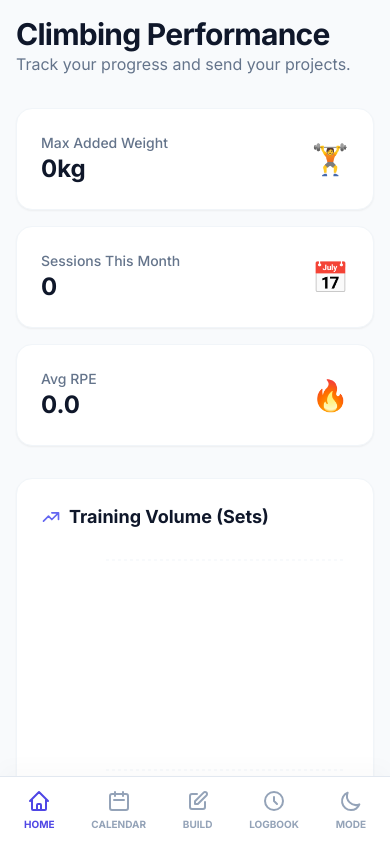
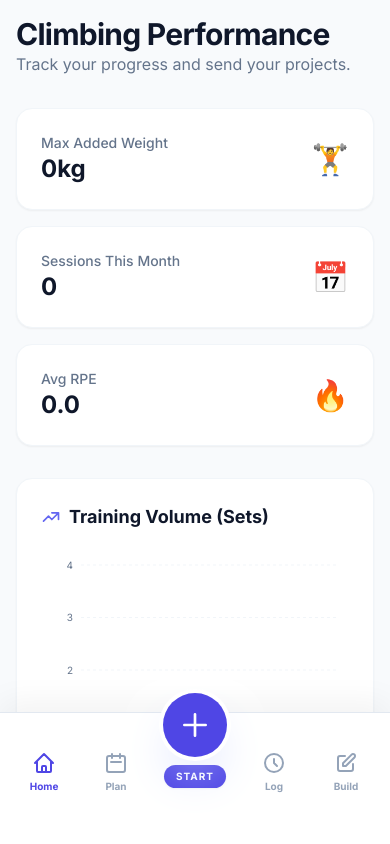
Before and after one commit to davesinpi/climbingapp, a React (Vite) app: page / in a window 390 px wide. Shown: the top 844 px of the page. Built offline with nearby package versions, Linux system fonts and the light colour scheme.

Commit message:
feat: Enhance dashboard with dynamic nav and volume chart
Adds a dynamic navigation item generation based on session completion status and refines the weekly volume chart to always display 7 days, even if data is sparse. Includes a small delay on dashboard mount to ensure correct rendering.

```diff
--- a/components/Dashboard.tsx
+++ b/components/Dashboard.tsx
@@ -16,8 +16,12 @@ const Dashboard: React.FC<DashboardProps> = ({ onEditSession, activeSession, onC
   const [exercises, setExercises] = useState<Exercise[]>([]);
   const [aiAnalysis, setAiAnalysis] = useState<string>('Loading AI insights...');
   const [isDark, setIsDark] = useState(document.documentElement.classList.contains('dark'));
+  const [isMounted, setIsMounted] = useState(false);
 
   useEffect(() => {
+    // Small delay ensures the layout engine has finished initial passes
+    const timer = setTimeout(() => setIsMounted(true), 50);
+
     const s = StorageService.getSessions().filter(sess => sess.isCompleted);
     setSessions(s);
     setExercises(StorageService.getExercises());
@@ -32,14 +36,22 @@ const Dashboard: React.FC<DashboardProps> = ({ onEditSession, activeSession, onC
       setIsDark(document.documentElement.classList.contains('dark'));
     });
     observer.observe(document.documentElement, { attributes: true, attributeFilter: ['class'] });
-    return () => observer.disconnect();
+
+    return () => {
+      clearTimeout(timer);
+      observer.disconnect();
+    };
   }, []);
 
   const getRecentVolume = () => {
-    return sessions.slice(-7).map(s => ({
+    const data = sessions.slice(-7).map(s => ({
       date: new Date(s.date).toLocaleDateString('en-US', { month: 'short', day: 'numeric' }),
       sets: s.exercises.reduce((acc, ex) => acc + ex.sets.length, 0)
     }));
+    while (data.length < 7) {
+      data.unshift({ date: '-', sets: 0 });
+    }
+    return data;
   };
 
   const getPRs = () => {
@@ -68,9 +80,8 @@ const Dashboard: React.FC<DashboardProps> = ({ onEditSession, activeSession, onC
         <p className="text-slate-500 dark:text-slate-400">Track your progress and send your projects.</p>
       </header>
 
-      {/* Active Session Callout */}
       {activeSession && (
-        <div className="bg-gradient-to-r from-indigo-600 to-violet-600 rounded-3xl p-6 shadow-xl shadow-indigo-200 dark:shadow-none text-white relative overflow-hidden group">
+        <div className="bg-gradient-to-r from-indigo-600 to-violet-600 rounded-3xl p-6 shadow-xl text-white relative overflow-hidden group">
           <div className="absolute top-0 right-0 p-8 opacity-10 group-hover:scale-110 transition-transform">
              <svg xmlns="http://www.w3.org/2000/svg" className="h-32 w-32" fill="none" viewBox="0 0 24 24" stroke="currentColor">
                <path strokeLinecap="round" strokeLinejoin="round" strokeWidth={2} d="M14.752 11.168l-3.197-2.132A1 1 0 0010 9.87v4.263a1 1 0 001.555.832l3.197-2.132a1 1 0 000-1.664z" />
@@ -101,7 +112,6 @@ const Dashboard: React.FC<DashboardProps> = ({ onEditSession, activeSession, onC
         </div>
       )}
 
-      {/* Stats Grid */}
       <div className="grid grid-cols-1 md:grid-cols-3 gap-4">
         {getPRs().map((pr, i) => (
           <div key={i} className="bg-white dark:bg-slate-900 p-6 rounded-2xl shadow-sm border border-slate-100 dark:border-slate-800 flex items-center justify-between">
@@ -115,47 +125,47 @@ const Dashboard: React.FC<DashboardProps> = ({ onEditSession, activeSession, onC
       </div>
 
       <div className="grid grid-cols-1 lg:grid-cols-2 gap-6">
-        {/* Charts */}
-        <div className="bg-white dark:bg-slate-900 p-6 rounded-2xl shadow-sm border border-slate-100 dark:border-slate-800">
+        <div className="bg-white dark:bg-slate-900 p-6 rounded-2xl shadow-sm border border-slate-100 dark:border-slate-800 min-w-0">
           <h3 className="text-lg font-bold mb-6 flex items-center gap-2 dark:text-slate-100">
             <svg xmlns="http://www.w3.org/2000/svg" className="h-5 w-5 text-indigo-500" fill="none" viewBox="0 0 24 24" stroke="currentColor">
               <path strokeLinecap="round" strokeLinejoin="round" strokeWidth={2} d="M13 7h8m0 0v8m0-8l-8 8-4-4-6 6" />
             </svg>
             Training Volume (Sets)
           </h3>
-          <div className="h-[250px] w-full">
-            <ResponsiveContainer width="100%" height="100%">
-              <BarChart data={getRecentVolume()}>
+          <div className="h-[250px] w-full min-w-0">
+            {isMounted && (
+              <ResponsiveContainer width="100%" height="100%" minWidth={0}>
+                <BarChart data={getRecentVolume()} margin={{ top: 10, right: 10, left: -20, bottom: 0 }}>
                   <CartesianGrid strokeDasharray="3 3" vertical={false} stroke={isDark ? '#1e293b' : '#f1f5f9'} />
                   <XAxis
                     dataKey="date"
                     axisLine={false}
                     tickLine={false}
-                  tick={{ fontSize: 12, fill: isDark ? '#94a3b8' : '#64748b' }}
+                    tick={{ fontSize: 10, fill: isDark ? '#94a3b8' : '#64748b' }}
                   />
                   <YAxis
                     axisLine={false}
                     tickLine={false}
-                  tick={{ fontSize: 12, fill: isDark ? '#94a3b8' : '#64748b' }}
+                    tick={{ fontSize: 10, fill: isDark ? '#94a3b8' : '#64748b' }}
                   />
                   <Tooltip
                     cursor={{ fill: isDark ? '#1e293b' : '#f8fafc' }}
                     contentStyle={{
                       borderRadius: '12px',
                       border: 'none',
-                    boxShadow: '0 4px 6px -1px rgb(0 0 0 / 0.1)',
-                    backgroundColor: isDark ? '#0f172a' : '#fff',
+                      boxShadow: '0 10px 15px -3px rgb(0 0 0 / 0.1)',
+                      backgroundColor: isDark ? '#1e293b' : '#fff',
                       color: isDark ? '#f1f5f9' : '#0f172a'
                     }}
                   />
-                <Bar dataKey="sets" fill="#6366f1" radius={[4, 4, 0, 0]} />
+                  <Bar dataKey="sets" fill="#6366f1" radius={[6, 6, 0, 0]} barSize={32} />
                 </BarChart>
               </ResponsiveContainer>
+            )}
           </div>
         </div>
 
-        {/* AI Analysis */}
-        <div className="bg-indigo-900 dark:bg-indigo-950 text-indigo-100 p-6 rounded-2xl shadow-lg border border-indigo-800 dark:border-indigo-900 transition-colors">
+        <div className="bg-indigo-900 dark:bg-indigo-950 text-indigo-100 p-6 rounded-2xl shadow-lg border border-indigo-800 dark:border-indigo-900">
           <div className="flex items-center gap-2 mb-4">
             <div className="p-2 bg-indigo-700 dark:bg-indigo-800 rounded-lg">
               <svg xmlns="http://www.w3.org/2000/svg" className="h-5 w-5" viewBox="0 0 20 20" fill="currentColor">
@@ -173,7 +183,6 @@ const Dashboard: React.FC<DashboardProps> = ({ onEditSession, activeSession, onC
         </div>
       </div>
 
-      {/* Recent History */}
       <div className="bg-white dark:bg-slate-900 p-6 rounded-2xl shadow-sm border border-slate-100 dark:border-slate-800">
         <h3 className="text-lg font-bold mb-4 dark:text-slate-100">Recent Sessions</h3>
         <div className="space-y-4">
--- a/components/Layout.tsx
+++ b/components/Layout.tsx
@@ -28,65 +28,91 @@ const Layout: React.FC<LayoutProps> = ({ children, activeView, setActiveView, ha
     }
   }, [isDarkMode]);
 
-  const baseNavItems: { view: AppView; icon: React.ReactNode; label: string }[] = [
-    { view: 'Dashboard', label: 'Home', icon: (
+  // Dynamically build nav items based on session state
+  const getNavItems = () => {
+    const items = [
+      { view: 'Dashboard' as AppView, label: 'Home', icon: (
         <svg xmlns="http://www.w3.org/2000/svg" className="h-6 w-6" fill="none" viewBox="0 0 24 24" stroke="currentColor">
           <path strokeLinecap="round" strokeLinejoin="round" strokeWidth={2} d="M3 12l2-2m0 0l7-7 7 7M5 10v10a1 1 0 001 1h3m10-11l2 2m-2-2v10a1 1 0 01-1 1h-3m-6 0a1 1 0 001-1v-4a1 1 0 011-1h2a1 1 0 011 1v4a1 1 0 001 1m-6 0h6" />
         </svg>
       )},
-    { view: 'Calendar', label: 'Calendar', icon: (
+      { view: 'Calendar' as AppView, label: 'Plan', icon: (
         <svg xmlns="http://www.w3.org/2000/svg" className="h-6 w-6" fill="none" viewBox="0 0 24 24" stroke="currentColor">
           <path strokeLinecap="round" strokeLinejoin="round" strokeWidth={2} d="M8 7V3m8 4V3m-9 8h10M5 21h14a2 2 0 002-2V7a2 2 0 00-2-2H5a2 2 0 00-2 2v12a2 2 0 002 2z" />
         </svg>
       )},
-    { view: 'Templates', label: 'Build', icon: (
-      <svg xmlns="http://www.w3.org/2000/svg" className="h-6 w-6" fill="none" viewBox="0 0 24 24" stroke="currentColor">
-        <path strokeLinecap="round" strokeLinejoin="round" strokeWidth={2} d="M11 5H6a2 2 0 00-2 2v11a2 2 0 002 2h11a2 2 0 002-2v-5m-1.414-9.414a2 2 0 112.828 2.828L11.828 15H9v-2.828l8.586-8.586z" />
+    ];
+
+    if (hasActiveSession) {
+      items.push({ view: 'ActiveSession' as AppView, label: 'Active', icon: (
+        <div className="relative">
+          <svg xmlns="http://www.w3.org/2000/svg" className="h-6 w-6 text-red-500 animate-pulse" fill="none" viewBox="0 0 24 24" stroke="currentColor">
+            <path strokeLinecap="round" strokeLinejoin="round" strokeWidth={2} d="M14.752 11.168l-3.197-2.132A1 1 0 0010 9.87v4.263a1 1 0 001.555.832l3.197-2.132a1 1 0 000-1.664z" />
           </svg>
-    )},
-    { view: 'History', label: 'Logbook', icon: (
+          <span className="absolute -top-1 -right-1 flex h-2 w-2">
+            <span className="animate-ping absolute inline-flex h-full w-full rounded-full bg-red-400 opacity-75"></span>
+            <span className="relative inline-flex rounded-full h-2 w-2 bg-red-500"></span>
+          </span>
+        </div>
+      )});
+    }
+
+    items.push(
+      { view: 'History' as AppView, label: 'Log', icon: (
         <svg xmlns="http://www.w3.org/2000/svg" className="h-6 w-6" fill="none" viewBox="0 0 24 24" stroke="currentColor">
           <path strokeLinecap="round" strokeLinejoin="round" strokeWidth={2} d="M12 8v4l3 3m6-3a9 9 0 11-18 0 9 9 0 0118 0z" />
         </svg>
       )},
-  ];
+      { view: 'Templates' as AppView, label: 'Build', icon: (
+        <svg xmlns="http://www.w3.org/2000/svg" className="h-6 w-6" fill="none" viewBox="0 0 24 24" stroke="currentColor">
+          <path strokeLinecap="round" strokeLinejoin="round" strokeWidth={2} d="M11 5H6a2 2 0 00-2 2v11a2 2 0 002 2h11a2 2 0 002-2v-5m-1.414-9.414a2 2 0 112.828 2.828L11.828 15H9v-2.828l8.586-8.586z" />
+        </svg>
+      )}
+    );
 
-  const navItems = [...baseNavItems];
-  if (hasActiveSession) {
-    navItems.splice(1, 0, {
-      view: 'ActiveSession',
-      label: 'Active',
-      icon: (
-        <div className="relative">
-          <svg xmlns="http://www.w3.org/2000/svg" className="h-6 w-6" fill="none" viewBox="0 0 24 24" stroke="currentColor">
-            <path strokeLinecap="round" strokeLinejoin="round" strokeWidth={2} d="M14.752 11.168l-3.197-2.132A1 1 0 0010 9.87v4.263a1 1 0 001.555.832l3.197-2.132a1 1 0 000-1.664z" />
-            <path strokeLinecap="round" strokeLinejoin="round" strokeWidth={2} d="M21 12a9 9 0 11-18 0 9 9 0 0118 0z" />
-          </svg>
-          <span className="absolute -top-1 -right-1 w-2 h-2 bg-red-500 rounded-full animate-pulse"></span>
-        </div>
-      )
-    });
-  }
+    return items;
+  };
+
+  const navItems = getNavItems();
 
   return (
-    <div className="min-h-screen pb-24 lg:pb-0 lg:pl-64 bg-slate-50 dark:bg-slate-950 transition-colors duration-300">
+    <div className="min-h-screen pb-32 lg:pb-0 lg:pl-64 bg-slate-50 dark:bg-slate-950 transition-colors duration-300">
       {/* Desktop Sidebar */}
-      <aside className="hidden lg:flex fixed left-0 top-0 bottom-0 w-64 bg-white dark:bg-slate-900 border-r border-slate-200 dark:border-slate-800 flex-col p-6 shadow-sm transition-colors duration-300">
+      <aside className="hidden lg:flex fixed left-0 top-0 bottom-0 w-64 bg-white dark:bg-slate-900 border-r border-slate-200 dark:border-slate-800 flex-col p-6 shadow-sm z-50">
         <div className="flex items-center gap-3 mb-10 px-2">
           <div className="bg-indigo-600 w-10 h-10 rounded-xl flex items-center justify-center text-white font-black text-xl">S</div>
           <h2 className="text-2xl font-black text-indigo-600 dark:text-indigo-400 tracking-tight">SEND IT</h2>
         </div>
+
         <nav className="flex-1 space-y-2">
+          <button
+            onClick={() => setActiveView(hasActiveSession ? 'ActiveSession' : 'Templates')}
+            className={`w-full flex items-center gap-3 px-4 py-4 mb-6 rounded-2xl transition-all shadow-lg hover:scale-[1.02] active:scale-95 ${
+              hasActiveSession
+                ? 'bg-red-500 text-white shadow-red-200 dark:shadow-none'
+                : 'bg-indigo-600 text-white shadow-indigo-200 dark:shadow-none'
+            }`}
+          >
+            {hasActiveSession ? (
+               <svg xmlns="http://www.w3.org/2000/svg" className="h-6 w-6 animate-pulse" fill="none" viewBox="0 0 24 24" stroke="currentColor">
+                 <path strokeLinecap="round" strokeLinejoin="round" strokeWidth={2} d="M14.752 11.168l-3.197-2.132A1 1 0 0010 9.87v4.263a1 1 0 001.555.832l3.197-2.132a1 1 0 000-1.664z" /><path strokeLinecap="round" strokeLinejoin="round" strokeWidth={2} d="M21 12a9 9 0 11-18 0 9 9 0 0118 0z" />
+               </svg>
+            ) : (
+              <svg xmlns="http://www.w3.org/2000/svg" className="h-6 w-6" fill="none" viewBox="0 0 24 24" stroke="currentColor">
+                <path strokeLinecap="round" strokeLinejoin="round" strokeWidth={2} d="M12 4v16m8-8H4" />
+              </svg>
+            )}
+            <span className="font-bold text-lg">{hasActiveSession ? 'Resume Workout' : 'Start Workout'}</span>
+          </button>
+
           {navItems.map((item) => (
             <button
               key={item.view}
               onClick={() => setActiveView(item.view)}
               className={`w-full flex items-center gap-3 px-4 py-3 rounded-xl transition-all ${
                 activeView === item.view
-                  ? 'bg-indigo-600 text-white shadow-indigo-200 dark:shadow-indigo-950/20 shadow-lg'
-                  : item.view === 'ActiveSession'
-                    ? 'text-indigo-600 dark:text-indigo-400 bg-indigo-50 dark:bg-indigo-900/10 hover:bg-indigo-100 dark:hover:bg-indigo-900/20'
-                    : 'text-slate-500 dark:text-slate-400 hover:bg-slate-50 dark:hover:bg-slate-800'
+                  ? (item.view === 'ActiveSession' ? 'bg-red-50 dark:bg-red-950/20 text-red-600' : 'bg-slate-100 dark:bg-slate-800 text-indigo-600 dark:text-indigo-400')
+                  : (item.view === 'ActiveSession' ? 'text-red-400 hover:bg-red-50 dark:hover:bg-red-950/10' : 'text-slate-500 dark:text-slate-400 hover:bg-slate-50 dark:hover:bg-slate-800')
               }`}
             >
               {item.icon}
@@ -101,19 +127,9 @@ const Layout: React.FC<LayoutProps> = ({ children, activeView, setActiveView, ha
              className="w-full flex items-center gap-3 px-4 py-2 text-sm text-slate-500 dark:text-slate-400 hover:text-indigo-600 dark:hover:text-indigo-400 transition-colors"
            >
              {isDarkMode ? (
-               <>
-                <svg xmlns="http://www.w3.org/2000/svg" className="h-5 w-5" fill="none" viewBox="0 0 24 24" stroke="currentColor">
-                  <path strokeLinecap="round" strokeLinejoin="round" strokeWidth={2} d="M12 3v1m0 18v1m9-9h1m-18 0h1m3.342-7.658l.707.707m12.728 12.728l.707.707M6.342 17.658l-.707.707M17.658 6.342l-.707.707M16 12a4 4 0 11-8 0 4 4 0 018 0z" />
-                </svg>
-                <span>Light Mode</span>
-               </>
+               <><svg xmlns="http://www.w3.org/2000/svg" className="h-5 w-5" fill="none" viewBox="0 0 24 24" stroke="currentColor"><path strokeLinecap="round" strokeLinejoin="round" strokeWidth={2} d="M12 3v1m0 18v1m9-9h1m-18 0h1m3.342-7.658l.707.707m12.728 12.728l.707.707M6.342 17.658l-.707.707M17.658 6.342l-.707.707M16 12a4 4 0 11-8 0 4 4 0 018 0z" /></svg><span>Light Mode</span></>
              ) : (
-               <>
-                <svg xmlns="http://www.w3.org/2000/svg" className="h-5 w-5" fill="none" viewBox="0 0 24 24" stroke="currentColor">
-                  <path strokeLinecap="round" strokeLinejoin="round" strokeWidth={2} d="M20.354 15.354A9 9 0 018.646 3.646 9.003 9.003 0 0012 21a9.003 9.003 0 008.354-5.646z" />
-                </svg>
-                <span>Dark Mode</span>
-               </>
+               <><svg xmlns="http://www.w3.org/2000/svg" className="h-5 w-5" fill="none" viewBox="0 0 24 24" stroke="currentColor"><path strokeLinecap="round" strokeLinejoin="round" strokeWidth={2} d="M20.354 15.354A9 9 0 018.646 3.646 9.003 9.003 0 0012 21a9.003 9.003 0 008.354-5.646z" /></svg><span>Dark Mode</span></>
              )}
            </button>
            <button onClick={() => setActiveView('Exercises')} className="w-full text-left px-4 py-2 text-sm text-slate-400 hover:text-indigo-600 dark:hover:text-indigo-400">Exercise Library</button>
@@ -121,38 +137,46 @@ const Layout: React.FC<LayoutProps> = ({ children, activeView, setActiveView, ha
       </aside>
 
       {/* Mobile Nav */}
-      <nav className="lg:hidden fixed bottom-0 left-0 right-0 bg-white dark:bg-slate-900 border-t border-slate-200 dark:border-slate-800 px-6 py-3 flex justify-between items-center z-40 shadow-[0_-10px_20px_rgba(0,0,0,0.02)] transition-colors duration-300">
-        {navItems.map((item) => (
+      <nav className="lg:hidden fixed bottom-0 left-0 right-0 bg-white dark:bg-slate-900 border-t border-slate-200 dark:border-slate-800 px-2 py-3 pb-6 flex justify-around items-center z-50 shadow-[0_-10px_30px_rgba(0,0,0,0.05)]">
+        <button onClick={() => setActiveView('Dashboard')} className={`flex flex-col items-center gap-1 p-2 min-w-[50px] ${activeView === 'Dashboard' ? 'text-indigo-600' : 'text-slate-400'}`}>
+          {navItems[0].icon}<span className="text-[10px] font-bold">Home</span>
+        </button>
+        <button onClick={() => setActiveView('Calendar')} className={`flex flex-col items-center gap-1 p-2 min-w-[50px] ${activeView === 'Calendar' ? 'text-indigo-600' : 'text-slate-400'}`}>
+          {navItems[1].icon}<span className="text-[10px] font-bold">Plan</span>
+        </button>
+
+        {/* Central Usable Button */}
+        <div className="relative -top-8 flex flex-col items-center group">
           <button
-            key={item.view}
-            onClick={() => setActiveView(item.view)}
-            className={`flex flex-col items-center gap-1 transition-colors ${
-              activeView === item.view
-                ? 'text-indigo-600 dark:text-indigo-400'
-                : item.view === 'ActiveSession'
-                  ? 'text-indigo-600 dark:text-indigo-400'
-                  : 'text-slate-400 dark:text-slate-500'
+            onClick={() => setActiveView(hasActiveSession ? 'ActiveSession' : 'Templates')}
+            className={`w-16 h-16 rounded-full flex items-center justify-center text-white shadow-2xl transform transition-all active:scale-90 active:translate-y-1 ring-4 ring-white dark:ring-slate-950 ${
+              hasActiveSession
+                ? 'bg-red-500 shadow-red-200'
+                : 'bg-indigo-600 shadow-indigo-200'
             }`}
           >
-            {item.icon}
-            <span className="text-[10px] font-bold uppercase">{item.label}</span>
-          </button>
-        ))}
-        {/* Mobile Theme Toggle */}
-        <button
-          onClick={() => setIsDarkMode(!isDarkMode)}
-          className="flex flex-col items-center gap-1 text-slate-400 dark:text-slate-500"
-        >
-          {isDarkMode ? (
-            <svg xmlns="http://www.w3.org/2000/svg" className="h-6 w-6" fill="none" viewBox="0 0 24 24" stroke="currentColor">
-              <path strokeLinecap="round" strokeLinejoin="round" strokeWidth={2} d="M12 3v1m0 18v1m9-9h1m-18 0h1m3.342-7.658l.707.707m12.728 12.728l.707.707M6.342 17.658l-.707.707M17.658 6.342l-.707.707M16 12a4 4 0 11-8 0 4 4 0 018 0z" />
+            {hasActiveSession ? (
+               <svg xmlns="http://www.w3.org/2000/svg" className="h-8 w-8 animate-pulse" fill="none" viewBox="0 0 24 24" stroke="currentColor">
+                 <path strokeLinecap="round" strokeLinejoin="round" strokeWidth={2} d="M14.752 11.168l-3.197-2.132A1 1 0 0010 9.87v4.263a1 1 0 001.555.832l3.197-2.132a1 1 0 000-1.664z" />
                </svg>
             ) : (
-            <svg xmlns="http://www.w3.org/2000/svg" className="h-6 w-6" fill="none" viewBox="0 0 24 24" stroke="currentColor">
-              <path strokeLinecap="round" strokeLinejoin="round" strokeWidth={2} d="M20.354 15.354A9 9 0 018.646 3.646 9.003 9.003 0 0012 21a9.003 9.003 0 008.354-5.646z" />
+              <svg xmlns="http://www.w3.org/2000/svg" className="h-8 w-8" fill="none" viewBox="0 0 24 24" stroke="currentColor">
+                <path strokeLinecap="round" strokeLinejoin="round" strokeWidth={2} d="M12 4v16m8-8H4" />
               </svg>
             )}
-          <span className="text-[10px] font-bold uppercase">Mode</span>
+          </button>
+          <span className={`mt-2 text-[10px] font-black uppercase tracking-widest whitespace-nowrap px-3 py-1 rounded-full shadow-sm ${
+            hasActiveSession ? 'bg-red-500 text-white' : 'bg-indigo-600 text-white'
+          }`}>
+            {hasActiveSession ? 'RESUME' : 'START'}
+          </span>
+        </div>
+
+        <button onClick={() => setActiveView('History')} className={`flex flex-col items-center gap-1 p-2 min-w-[50px] ${activeView === 'History' ? 'text-indigo-600' : 'text-slate-400'}`}>
+          {navItems[navItems.length - 2].icon}<span className="text-[10px] font-bold">Log</span>
+        </button>
+        <button onClick={() => setActiveView('Templates')} className={`flex flex-col items-center gap-1 p-2 min-w-[50px] ${activeView === 'Templates' ? 'text-indigo-600' : 'text-slate-400'}`}>
+          {navItems[navItems.length - 1].icon}<span className="text-[10px] font-bold">Build</span>
         </button>
       </nav>
 
```
Lines whose indentation alone changed are shown as unchanged.
